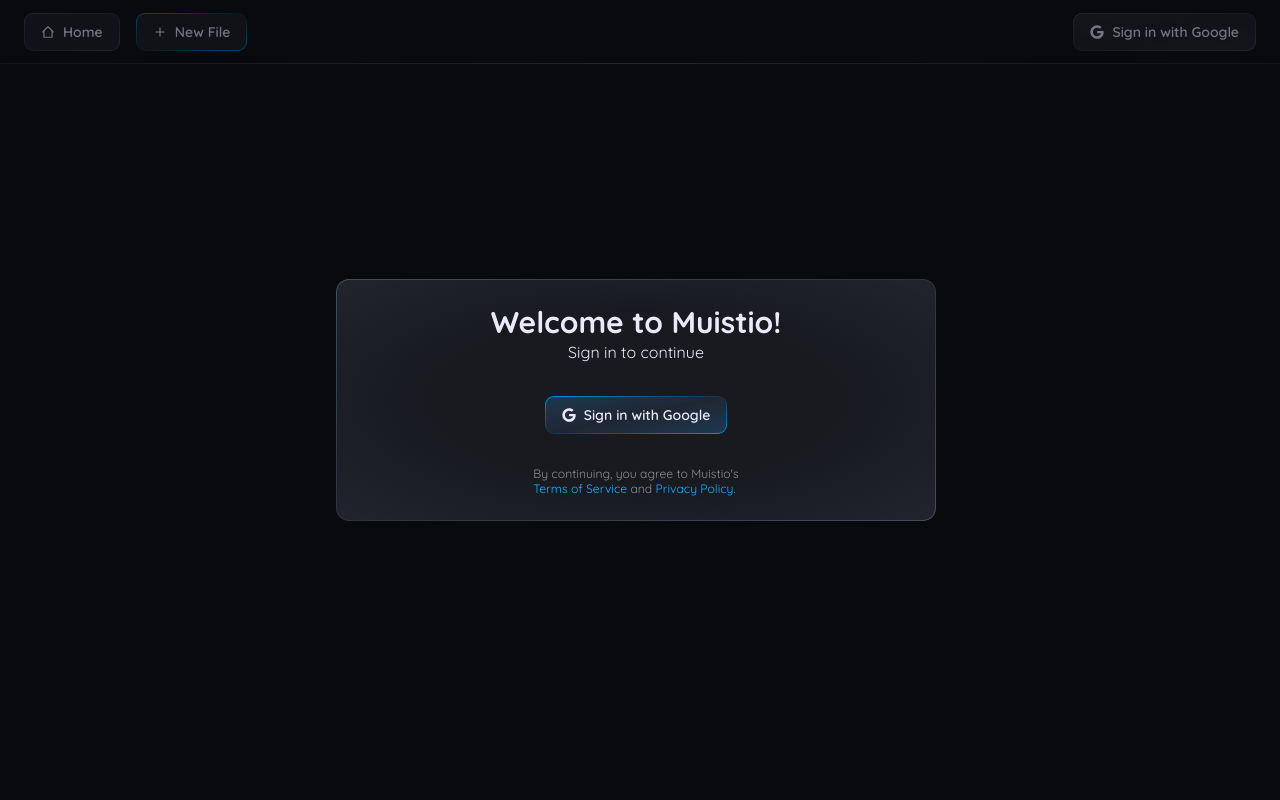
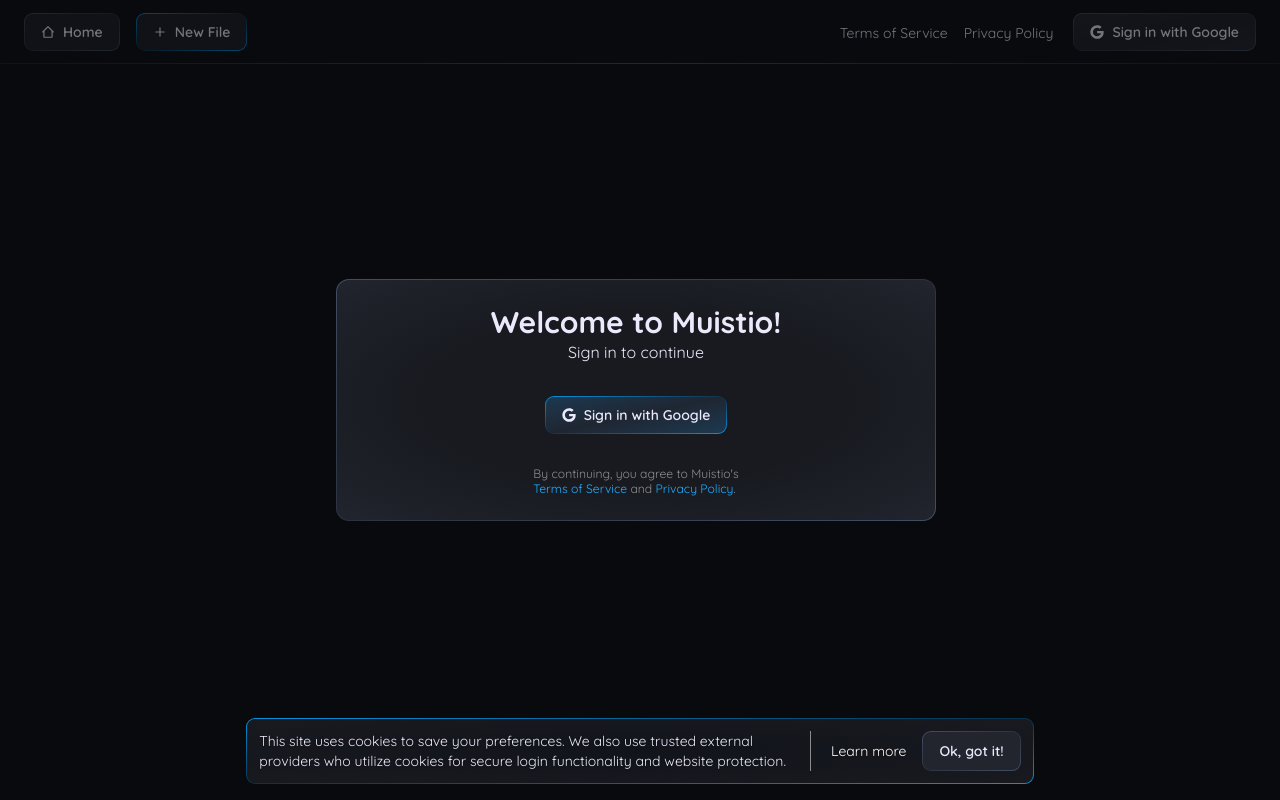
Before and after one commit to Wilzzu/Muistio, a React (Vite) app: page /home in a window 1280 px wide. Built offline with nearby package versions, Linux system fonts and the light colour scheme; no server answers; a web font is replaced by a local one; what tailwindcss-3d would draw is missing.

Commit message:
Add GDPR notice popup
- Added ToS and Privacy Policy to app navbar
- Added "Our Use of Cookies" section to Privacy Policy, since we now use one cookie
- Fixed a case where the landing page navigation would show up on the app when a file was selected

```diff
--- a/src/Root.tsx
+++ b/src/Root.tsx
@@ -11,6 +11,7 @@ import ValidateEncryptionKey from "./components/authentication/ValidateEncryptio
 import CreateNewFile from "./features/CreateNewFile/CreateNewFile";
 import FilesProvider from "./context/FilesProvider";
 import LandingNavbar from "./components/layout/Navbar/LandingNavbar";
+import GDPRPopup from "./components/layout/GDPRPopup";
 
 const DefaultLayout = () => {
 	const navigate = useNavigate();
@@ -19,6 +20,7 @@ const DefaultLayout = () => {
 			<div className="h-full flex flex-col items-center overflow-y-scroll scrollbar scrollbar-w-[6px] scrollbar-thumb-primaryHighlight scrollbar-thumb-rounded-full pb-4">
 				<LandingNavbar logoClickFunction={() => navigate("/")} />
 				<main className="flex flex-col gap-10 w-full max-w-[800px] pt-3">
+					<GDPRPopup />
 					<Outlet />
 				</main>
 			</div>
@@ -33,20 +35,29 @@ const Root = () => {
 	// Landing page
 	const location = useLocation();
 	const queryParams = new URLSearchParams(location.search);
-	if (location.pathname === "/") return <Outlet />;
-	if (!["/home", "/file", "/settings"].includes(location.pathname)) return <DefaultLayout />;
+	if (location.pathname === "/")
+		return (
+			<>
+				<GDPRPopup />
+				<Outlet />
+			</>
+		);
+
+	// Return default layout if not on home, file, or settings page
+	if (!/(\/home|\/file|\/settings)/.test(location.pathname)) return <DefaultLayout />;
 
 	// Authentication flow
 	const Authentication = () => {
 		if (!user) return <Login />;
 		if (!encryptionKeyChallenge) return <CreateEncryptionKey />;
 		if (!encryptionKeySet) return <ValidateEncryptionKey />;
-		return <DefaultLayout />;
+		return <Outlet />;
 	};
 
 	// File manager
 	return (
 		<FilesProvider>
+			<GDPRPopup />
 			<NotificationGlobal />
 			{queryParams.get("modal") === "new" && <CreateNewFile />}
 			<Navbar />
--- /dev/null
+++ b/src/components/layout/GDPRPopup.tsx
@@ -0,0 +1,57 @@
+/* eslint-disable react-hooks/exhaustive-deps */
+import { useEffect, useState } from "react";
+import useCookies from "../../hooks/useCookies";
+import { motion } from "framer-motion";
+import { Link } from "react-router-dom";
+import Button from "../common/Button";
+
+const GDPRPopup = () => {
+	const [show, setShow] = useState(false);
+	const { getCookie, setCookie } = useCookies();
+
+	// Check if we should show the popup
+	useEffect(() => {
+		const consent = getCookie("gdprConsent");
+		if (!consent) setShow(true);
+	}, []);
+
+	const handleAccept = () => {
+		setCookie("gdprConsent", "true", 365);
+		setShow(false);
+	};
+
+	if (!show) return null;
+
+	return (
+		// Overflow hidden container
+		<div className="absolute w-full h-full flex justify-center left-0 top-0 pointer-events-none overflow-hidden z-[9999]">
+			{/* Popup */}
+			<motion.div
+				initial={{ y: 100, opacity: 0 }}
+				animate={{ y: 0, opacity: 1 }}
+				transition={{ type: "spring", stiffness: 55, delay: 0.5 }}
+				className="absolute bottom-4 p-[1px] bg-gradient-to-br from-accent via-accent/30 to-accent rounded-[9px]">
+				<div className="p-3 gap-4 flex bg-gradient-radial from-background to-secondary rounded-lg  pointer-events-auto">
+					<div className="flex flex-row gap-6 text-sm">
+						<p className="shadow-black/40 drop-shadow-text-sm">
+							This site uses cookies to save your preferences. We also use trusted external{" "}
+							<br className="hidden lg:inline-block" />
+							providers who utilize cookies for secure login functionality and website protection.
+						</p>
+						{/* Buttons */}
+						<span className="flex gap-2 border-l border-white/50 pl-3">
+							<Link
+								to="/privacy-policy#cookies"
+								className="px-2 flex items-center text-nowrap hover:underline underline-offset-2">
+								<p className="shadow-black/40 text-white drop-shadow-text-sm">Learn more</p>
+							</Link>
+							<Button onClick={handleAccept}>Ok, got it!</Button>
+						</span>
+					</div>
+				</div>
+			</motion.div>
+		</div>
+	);
+};
+
+export default GDPRPopup;
--- a/src/components/layout/Navbar/Navbar.tsx
+++ b/src/components/layout/Navbar/Navbar.tsx
@@ -2,7 +2,7 @@ import Button from "../../common/Button";
 import { LuPlus } from "react-icons/lu";
 import { BiHomeAlt2 } from "react-icons/bi";
 import useLogOut from "../../../hooks/useLogOut";
-import { useNavigate } from "react-router-dom";
+import { Link, useNavigate } from "react-router-dom";
 import ButtonDropdown from "../../common/ButtonDropdown";
 import { useContext } from "react";
 import AuthContext from "../../../context/AuthContext";
@@ -21,7 +21,7 @@ const Navbar = () => {
 	const { user, userDataLoading } = useContext(AuthContext);
 	const { login } = useLogin();
 
-	const handleClick = (option: number) => {
+	const handleProfileClick = (option: number) => {
 		switch (option) {
 			case 1:
 				navigate("/settings");
@@ -51,8 +51,23 @@ const Navbar = () => {
 				</li>
 			</ul>
 
+			<ul className="flex items-center gap-4">
+				<li>
+					<Link to="/terms-of-service" className="text-sm hover:text-textAccent duration-200">
+						Terms of Service
+					</Link>
+				</li>
+				<li className="mr-1">
+					<Link to="/privacy-policy" className="text-sm hover:text-textAccent duration-200">
+						Privacy Policy
+					</Link>
+				</li>
+				<li>
 					{user ? (
-				<ButtonDropdown options={profileOptions} onClick={handleClick} dropdownSide="right">
+						<ButtonDropdown
+							options={profileOptions}
+							onClick={handleProfileClick}
+							dropdownSide="right">
 							<div className="h-6 w-6 relative rounded-full overflow-hidden">
 								<img
 									src={user?.photoURL || defaultAvatar}
@@ -82,6 +97,8 @@ const Navbar = () => {
 							<FaGoogle /> Sign in with Google
 						</Button>
 					)}
+				</li>
+			</ul>
 			{/* Bottom line */}
 			<div className="absolute bottom-0 w-full h-[1px] left-0 bg-gradient-radial from-primaryHighlight to-transparent" />
 		</nav>
--- /dev/null
+++ b/src/hooks/useCookies.ts
@@ -0,0 +1,19 @@
+const useCookies = () => {
+	const getCookie = (name: string) => {
+		const value = `; ${document.cookie}`;
+		const parts = value.split(`; ${name}=`);
+		if (parts.length === 2) return parts.pop()?.split(";").shift();
+		return null;
+	};
+
+	const setCookie = (name: string, value: string, days: number) => {
+		const date = new Date();
+		date.setTime(date.getTime() + days * 24 * 60 * 60 * 1000);
+		const expires = `expires=${date.toUTCString()}`;
+		document.cookie = `${name}=${value}; ${expires}; path=/`;
+	};
+
+	return { getCookie, setCookie };
+};
+
+export default useCookies;
--- a/src/pages/PrivacyPolicy.tsx
+++ b/src/pages/PrivacyPolicy.tsx
@@ -1,4 +1,17 @@
+import { useEffect, useRef } from "react";
+import { useLocation } from "react-router-dom";
+
 const PrivacyPolicy = () => {
+	const location = useLocation();
+	const cookiesRef = useRef<HTMLDivElement>(null);
+
+	// Scroll to the cookies section if the user navigated from the GDPR popup
+	useEffect(() => {
+		if (location.hash === "#cookies") {
+			cookiesRef.current?.scrollIntoView({ behavior: "smooth" });
+		}
+	}, [location.hash]);
+
 	return (
 		<div>
 			<div className="mt-2">
@@ -43,16 +56,24 @@ const PrivacyPolicy = () => {
 					or respond to your inquiries.
 				</p>
 
-				<h3>4. Cookies</h3>
+				<h3 id="cookies" ref={cookiesRef}>
+					4. Cookies
+				</h3>
 				<p>
 					<strong>What are cookies?</strong> Cookies are small text files placed on your device by a
 					website. They are used by websites to remember your preferences, improve your browsing
 					experience, and collect data for analytics.
 				</p>
 				<p>
-					<strong>Cookies Used by Third-Party Services:</strong> While we do not use cookies
-					ourselves, our website uses third-party services that may set cookies to provide their
-					functionalities. These services include:
+					<strong>Our Use of Cookies:</strong> We use a single cookie to remember your consent to
+					our GDPR notice, ensuring that you don't have to agree again during future visits. This
+					cookie is only used to store your consent and does not track any other information about
+					you. The cookie is set to expire after 365 days.
+				</p>
+				<p>
+					<strong>Cookies Used by Third-Party Services:</strong> Our website uses third-party
+					services for e.g. secure login functionality and website protection. These services may
+					set cookies to provide their functionalities. These services include:
 				</p>
 				<ul>
 					<li>
```
Lines whose indentation alone changed are shown as unchanged.
